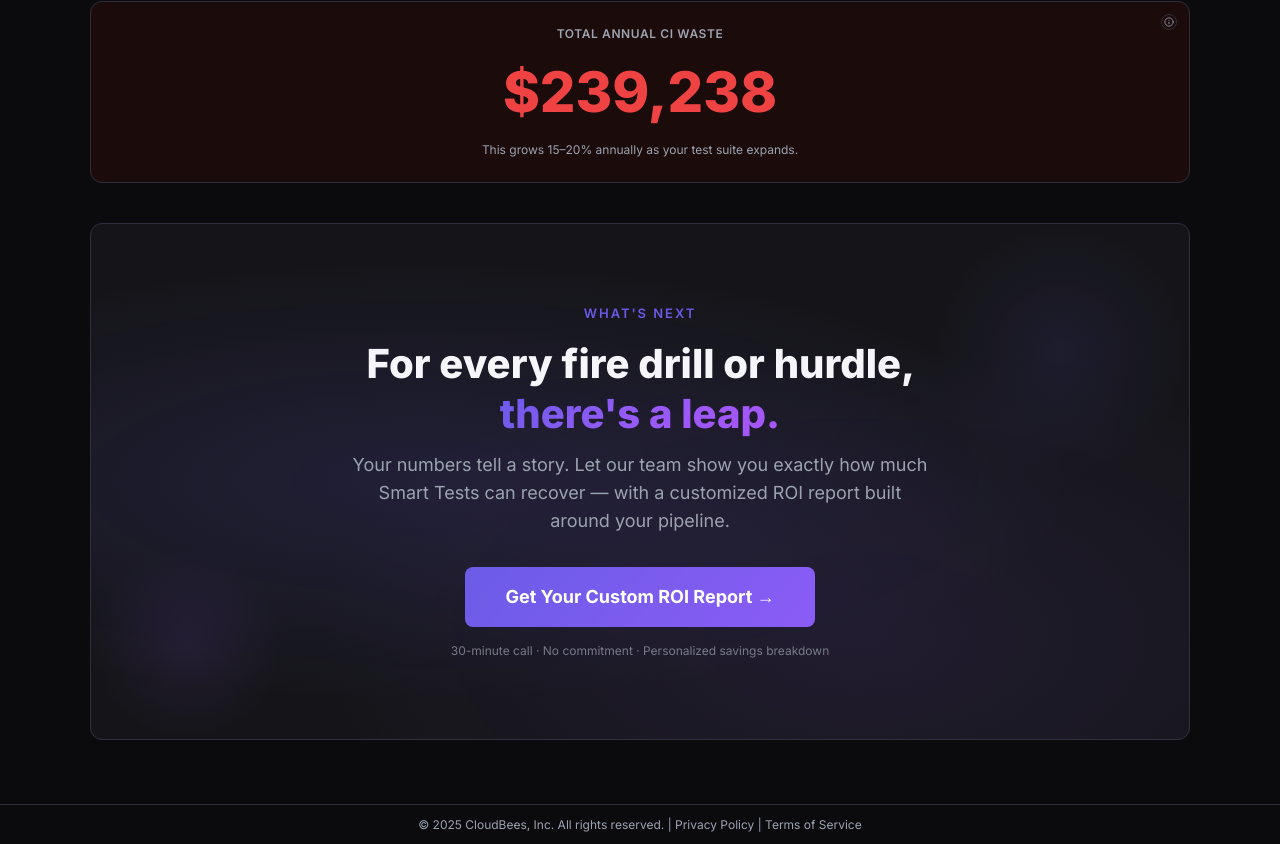
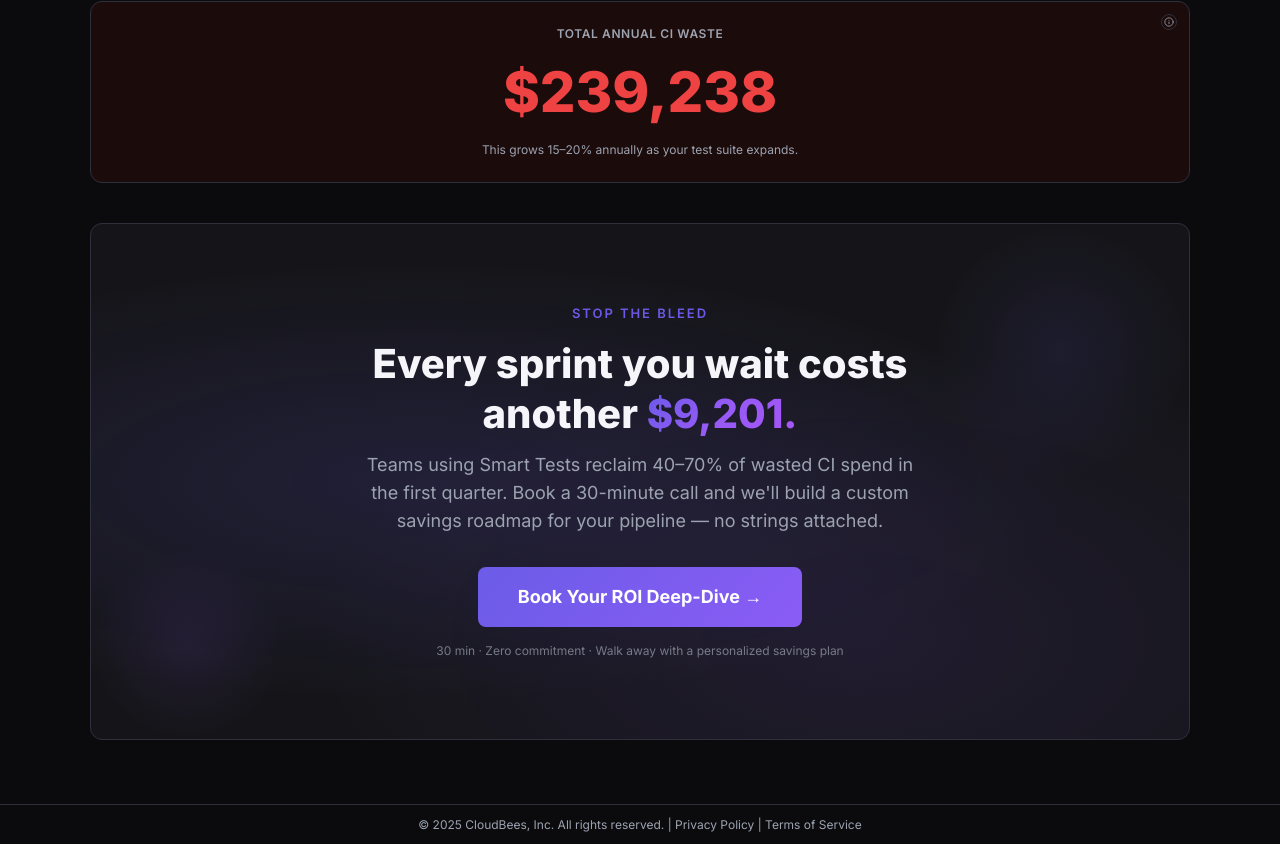
Before and after one commit to ShellyEL575/ci-waste-whiz, a React (Vite) app: page / in a window 1280 px wide. Shown: the part 2082-2926 px from the top of the page. Built offline with nearby package versions, Linux system fonts and the light colour scheme; the HTML template or start-up script is replaced by a standard one.

Commit message:
Changes
Co-authored-by: ShellyEL575 <30843953+ShellyEL575@users.noreply.github.com>

```diff
--- a/src/components/Results.tsx
+++ b/src/components/Results.tsx
@@ -89,14 +89,14 @@ const Results = ({ results, inputs }: ResultsProps) => {
           }}
         >
           <div className="px-6 py-14 md:px-16 md:py-20 text-center relative z-10">
-            <p className="cb-eyebrow mb-4 block text-[13px]">WHAT'S NEXT</p>
+            <p className="cb-eyebrow mb-4 block text-[13px]">STOP THE BLEED</p>
             <h3 className="text-[28px] md:text-[40px] font-extrabold leading-tight text-foreground mb-3 max-w-2xl mx-auto">
-              For every fire drill or hurdle,{" "}
-              <span className="cb-gradient-text">there's a leap.</span>
+              Every sprint you wait costs another{" "}
+              <span className="cb-gradient-text">${Math.round(results.totalAnnualWaste / 26).toLocaleString()}.</span>
             </h3>
             <p className="text-base md:text-lg text-muted-foreground max-w-xl mx-auto mb-8 leading-relaxed">
-              Your numbers tell a story. Let our team show you exactly how much Smart Tests can recover —
-              with a customized ROI report built around your pipeline.
+              Teams using Smart Tests reclaim 40–70% of wasted CI spend in the first quarter.
+              Book a 30-minute call and we'll build a custom savings roadmap for your pipeline — no strings attached.
             </p>
 
             <a
@@ -105,11 +105,11 @@ const Results = ({ results, inputs }: ResultsProps) => {
               rel="noopener noreferrer"
               className="cb-btn-primary text-lg !py-4 !px-10 inline-block"
             >
-              Get Your Custom ROI Report →
+              Book Your ROI Deep-Dive →
             </a>
 
             <p className="text-xs text-muted-foreground mt-4 opacity-70">
-              30-minute call · No commitment · Personalized savings breakdown
+              30 min · Zero commitment · Walk away with a personalized savings plan
             </p>
           </div>
 
```
